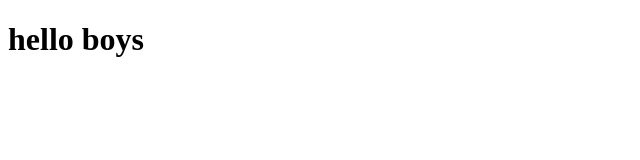
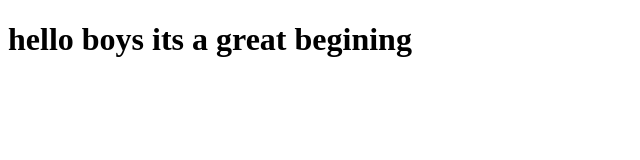
Before and after one commit to Abraham-Oreem/coursera-test, a plain HTML site: page site/index.html in a window 1280 px wide. Shown: the whole page, without its empty margins (0-640 px from the left). Drawn offline with Linux system fonts and the light colour scheme.

Commit message:
modification

```diff
--- a/site/index.html
+++ b/site/index.html
@@ -4,6 +4,6 @@
 	<title>Hello world</title>
 </head>
 <body>
-<h1>hello boys</h1>
+<h1>hello boys its a great begining</h1>
 </body>
 </html>
```
